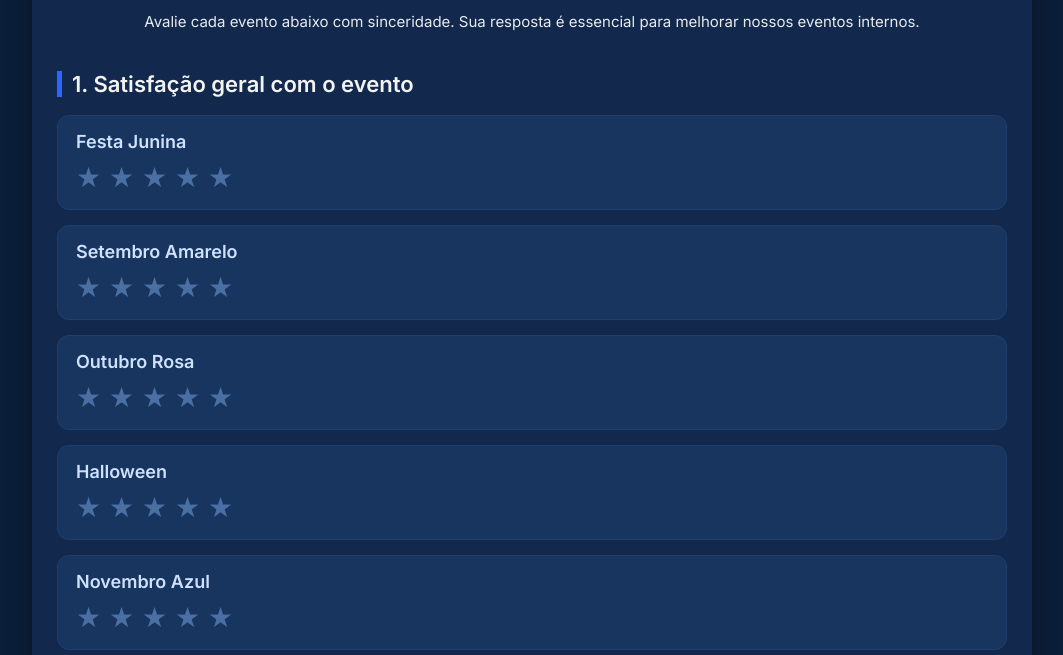
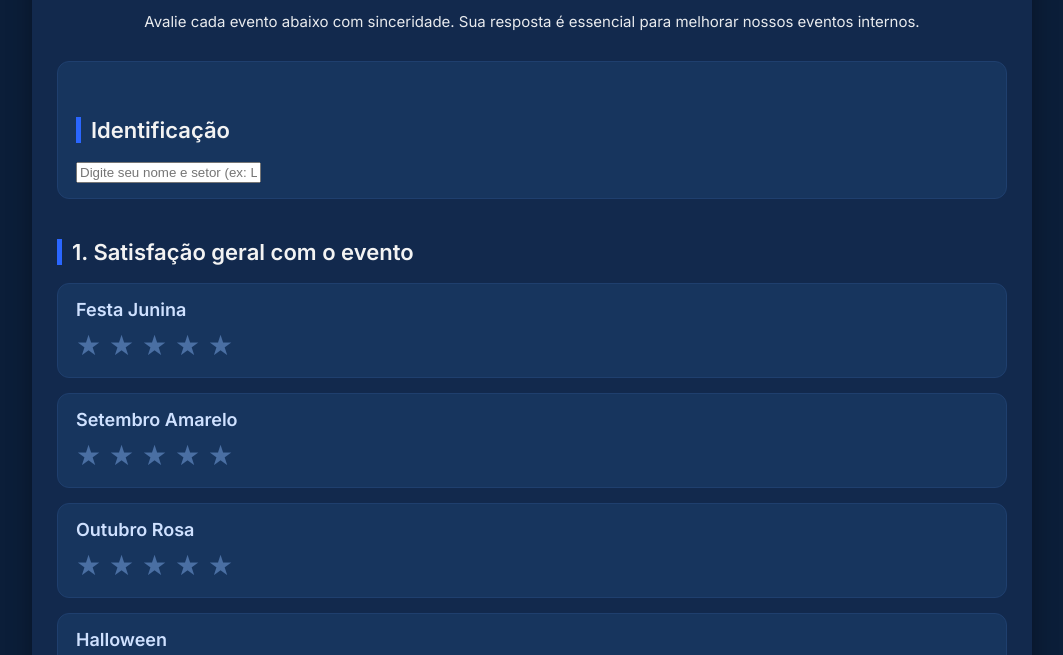
Before and after one commit to LDias7/Forms-Eventos, a website: page public/index.html in a window 1280 px wide. Shown: the part 128-783 px from the top of the page, without its empty margins (108-1171 px from the left). Drawn offline with Linux system fonts and the light colour scheme.

Commit message:
Update index.html

```diff
--- a/public/index.html
+++ b/public/index.html
@@ -17,6 +17,17 @@
         <p class="descricao">Avalie cada evento abaixo com sinceridade. Sua resposta é essencial para melhorar nossos eventos internos.</p>
 
         <form id="npsForm">
+
+            <!-- CAMPO NOME + SETOR -->
+<div class="evento-bloco">
+    <h2>Identificação</h2>
+    <input
+        id="nome_setor"
+        type="text"
+        placeholder="Digite seu nome e setor (ex: Lucas – TI)"
+        class="input-texto">
+</div>
+
 
             <!-- ============================
                  BLOCO MODELO PARA ESTRELAS
```
